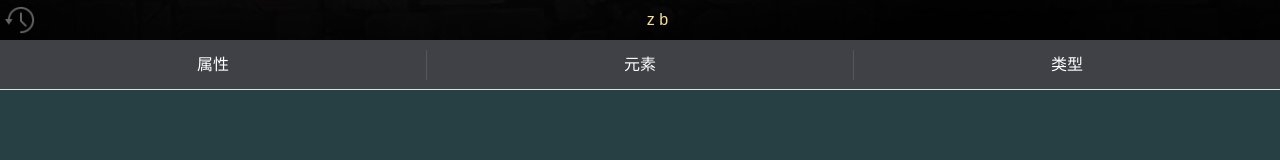
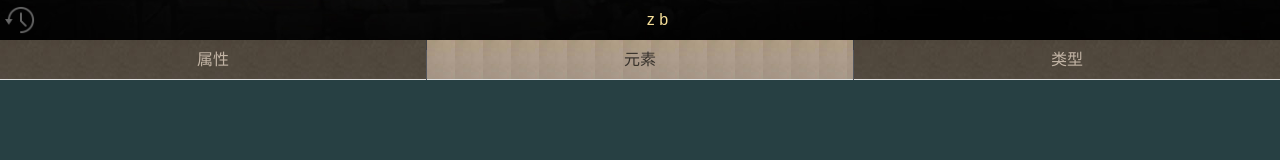
Before and after one commit to brucemj/dlls, a plain HTML site: page html/frame3_head.html in a window 1280 px wide. Drawn offline with Linux system fonts and the light colour scheme.

Commit message:
work save

```diff
--- a/html/frame3_head.html
+++ b/html/frame3_head.html
@@ -8,7 +8,7 @@
 		<link rel="stylesheet" type="text/css" href="../css/dllsmj.css" />
 		<style>
 			header {
-				height: 60px;
+				height: 40px;
 			}
 			#headbak {
 				text-align: left;
@@ -84,11 +84,15 @@
 			*/
 
 			/* framegroup 头部样式 */
-	        .navbar {display: -webkit-box; -webkit-box-orient: horizontal; position: relative; height: 50px; box-sizing: border-box; background: #3F4147; border-bottom: 1px solid #e0e0e0; }
-	        .navbar-item {display: block; -webkit-box-flex: 1; width: 100%; line-height: 50px; /*color: rgb(148,127,119);*/ font-size: 16px; text-align: center;color: #7E7E7E; position: relative;}
+	        .navbar {display: -webkit-box; -webkit-box-orient: horizontal; position: relative; height: 40px; box-sizing: border-box;
+	        	background: #3F4147; border-bottom: 1px solid #e0e0e0; }
+	        .navbar-item {display: block; -webkit-box-flex: 1; width: 100%; line-height: 40px; /*color: rgb(148,127,119); color: #7E7E7E;*/
+	        	font-size: 16px; text-align: center;color: #AAA; position: relative;}
 	        .navbar-item img {width: 8px; position: absolute; bottom: 4px;right: 5px;}
-	        .navbar-item-hov {color: #fff; }
-	        .navbar-item-active {color: #fff; }
+
+	        /*.navbar-item-hov {color: #fff; }*/
+	       .navbar-item { color:#C2B4A5 ; background : url('../image/btn/item0.jpg') repeat-x 0 0 }
+	        .navbar-item-active { color:#37322c; background : url('../image/btn/item1.jpg') repeat-x 0 0 }
 	        #navmark {position: absolute; left: 0px; bottom: 0px; -webkit-transition: 300ms; text-align: center; background-color: #3993CF;height: 3px;}
 
 	        .vdvidider {height: 30px;width: 1px;background-color: #55575D;margin-top: 10px;}
@@ -110,9 +114,9 @@
 
 			<!-- framegroup 头部指示块 -->
     <nav class="navbar">
-        <a id="navbar-item-recommend" class="navbar-item navbar-item-active" tapmode="navbar-item-hov" onclick="openNewFrame('floatlist01')">属性</a><div class="vdvidider"></div>
+        <a id="navbar-item-recommend" class="navbar-item" tapmode="navbar-item-hov" onclick="openNewFrame('floatlist01')">属性</a><div class="vdvidider"></div>
         <a id="navbar-item-rank" class="navbar-item navbar-item-active" tapmode="navbar-item-hov" onclick="openNewFrame('floatlist02')">元素</a><div class="vdvidider"></div>
-        <a id="navbar-item-all" class="navbar-item navbar-item-active" tapmode="navbar-item-hov" onclick="openNewFrame('floatlist03')">类型</a>
+        <a id="navbar-item-all" class="navbar-item" tapmode="navbar-item-hov" onclick="openNewFrame('floatlist03')">类型</a>
         <!--<a id="navbar-item-all" class="navbar-item navbar-item-active" tapmode="navbar-item-hov" onclick="openNewFrame('floatlist03')">类型<img src="../image/pager_tab_menu_indicator.png" alt=""></a>-->
     </nav>
 
```
Also changed, not shown: html/frame1.html (+3 -2 lines), image/btn/item0.jpg (added), image/btn/item1.jpg (added).
